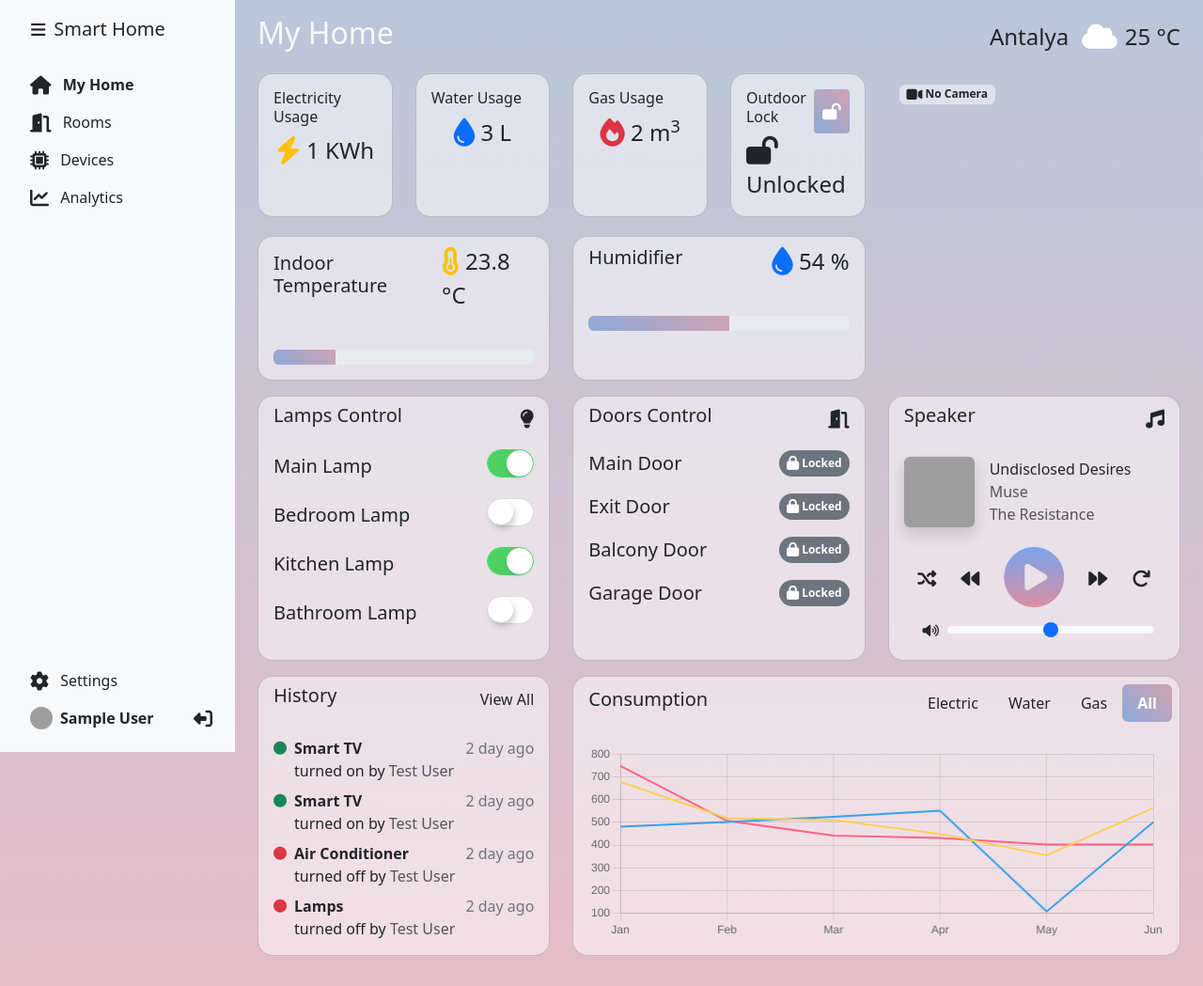
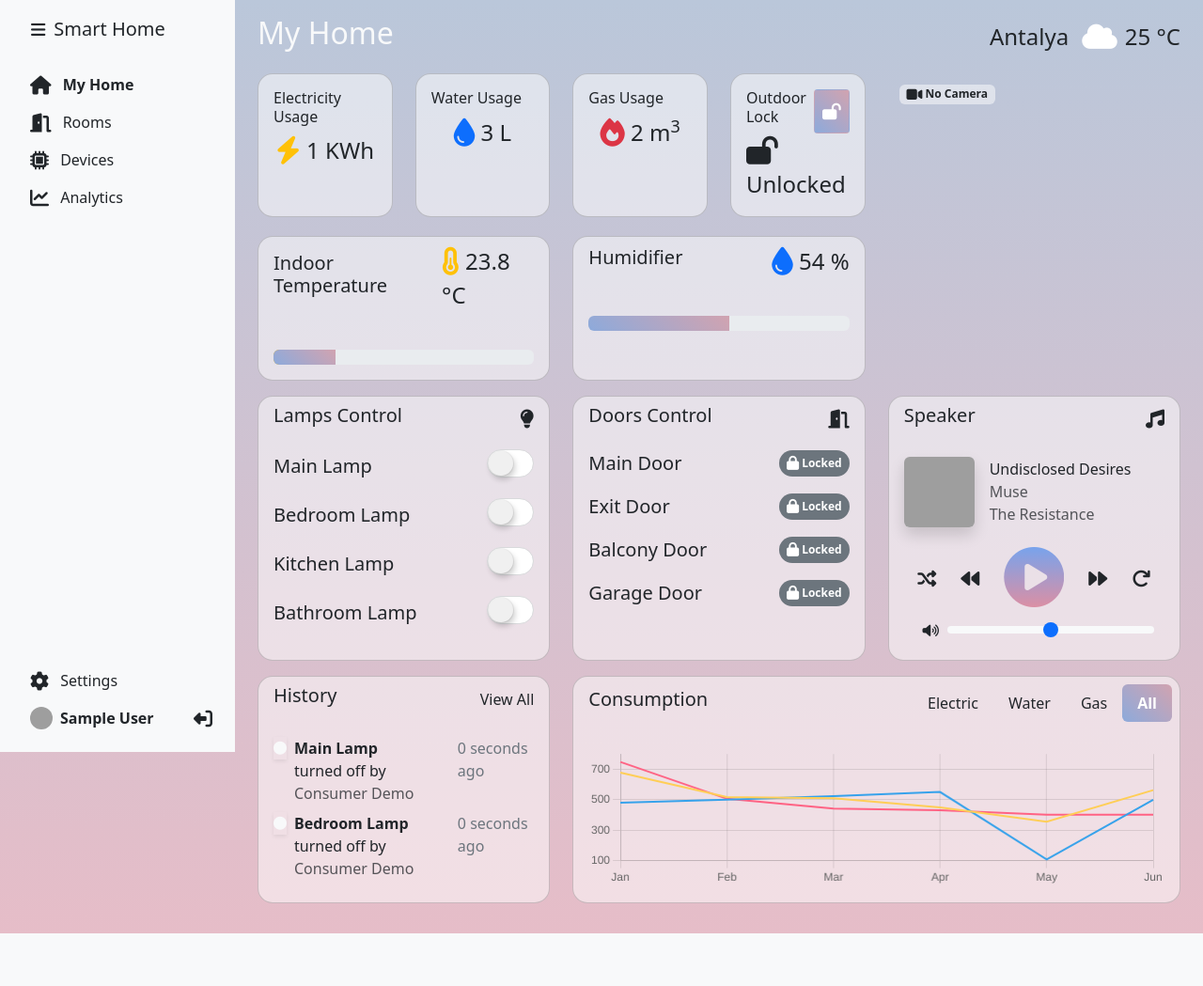
Before and after one commit to cerenkdy/Web-Programming---Home-Automation-WebApp, a PHP site: page /myhome.php in a window 1280 px wide. Shown: the whole page at 94% size. After the commit the page ends 993 px from the top, so only its background shows below. Run offline with PHP 8.4, Linux system fonts and the light colour scheme; the visitor is signed in with stand-in values (Sample User, id 1); data comes from the database, SQL or seed files in the repository; grey boxes are pictures that could not be loaded.

Commit message:
History and Lamps control have been added

```diff
--- a/myhome.php
+++ b/myhome.php
@@ -239,31 +239,23 @@ $page = 'myhome';
                                 <h2 class="h5">Lamps Control</h2>
                                 <i class="fas fa-lightbulb fa-lg text-dark"></i>
                             </div>
-                            <ul class="list-unstyled">
-                                <li class="d-flex justify-content-between align-items-center p-2 px-3">
-                                    <span class="fs-5">Main Lamp</span>
-                                    <label class="switch">
-                                        <input type="checkbox" class="apple-switch" checked>
+                            <ul class="list-unstyled overflow-auto" style="max-height: 210px">
+                                <?php
+                                $stmt = $db->prepare("SELECT * FROM devices WHERE type = 'light' AND user_id = ?");
+                                $stmt->execute([$user_id]);
+                                $devices = $stmt->fetchAll(PDO::FETCH_ASSOC);
+                                foreach ($devices as $device) {
+                                    $device_id = $device['id'];
+                                    $device_name = $device['name'];
+                                    $device_status = $device['status'];
+                                    ?>
+                                <li class="d-flex align-items-center p-2 px-3">
+                                    <span class="fs-5 mr-2"><?php echo $device_name; ?></span>
+                                    <label class="switch ms-auto">
+                                        <input type="checkbox" class="apple-switch sh-switch" <?php if($device_status == 1) echo "checked"; ?>>
                                     </label>
                                 </li>
-                                <li class="d-flex justify-content-between align-items-center p-2 px-3">
-                                    <span class="fs-5">Bedroom Lamp</span>
-                                    <label class="switch">
-                                        <input type="checkbox" class="apple-switch">
-                                    </label>
-                                </li>
-                                <li class="d-flex justify-content-between align-items-center p-2 px-3">
-                                    <span class="fs-5">Kitchen Lamp</span>
-                                    <label class="switch">
-                                        <input type="checkbox" class="apple-switch" checked>
-                                    </label>
-                                </li>
-                                <li class="d-flex justify-content-between align-items-center p-2 px-3">
-                                    <span class="fs-5">Bathroom Lamp</span>
-                                    <label class="switch">
-                                        <input type="checkbox" class="apple-switch">
-                                    </label>
-                                </li>
+                                <?php }?>
                             </ul>
                         </div>
                     </div>
@@ -346,42 +338,42 @@ $page = 'myhome';
                             </div>
                             <div class="card-body">
                                 <ul class="list-unstyled mb-0">
-                                    <!-- action 1 -->
+                                    <?php
+                                    $stmt = $db->prepare("SELECT * FROM logs INNER JOIN devices ON logs.device_id = devices.id WHERE devices.user_id = ? ORDER BY logs.id DESC LIMIT 4");
+                                    $stmt->execute([$user_id]);
+                                    $logs = $stmt->fetchAll(PDO::FETCH_ASSOC);
+                                    $logs_user = [
+                                        'producers' => [],
+                                        'consumers' => [],
+                                    ];
+                                    foreach ($logs as $log) {
+                                        $device_name = $log['name'];
+                                        $device_type = $log['type'];
+                                        $device_status = $log['status'];
+                                        $log_action = $log['action'];
+                                        $log_user_id = $log['user_id'];
+                                        $log_table = $log['user_type'] =='producers' ? 'producers' : 'consumers';
+                                        if ($log_action == 1) {
+                                            $log_action_text = "turned on";
+                                        } else {
+                                            $log_action_text = "turned off";
+                                        }
+                                        if(!isset($logs_user[$log_table][$log_user_id])) {
+                                            $stmt = $db->prepare("SELECT * FROM `".$log_table."` WHERE id = ?");
+                                            $stmt->execute([$log_user_id]);
+                                            $user = $stmt->fetch(PDO::FETCH_ASSOC);
+                                            $logs_user[$log_table][$log_user_id] = $user['name'];
+                                        }
+                                        ?>
                                     <li class="d-flex mb-2 align-items-start">
-                                        <span><i class="fas fa-circle fa-sm text-success me-2"></i></span>
+                                        <span class="me-2 text-<?php echo ($log_action == 1) ? "sh" : "light"; ?> shadow-sm"><i class="fas fa-circle fa-sm"></i></span>
                                         <div class="d-flex flex-column justify-content-center">
-                                            <strong>Smart TV</strong>
-                                            <div>turned on by <span class="text-muted">Test User</span></div>
+                                            <strong><?php echo $device_name; ?></strong>
+                                            <div><?php echo $log_action_text; ?> by <span class="text-muted"><?php echo $logs_user[$log_table][$log_user_id]; ?></span></div>
                                         </div>
-                                        <date class="ms-auto text-secondary">2 day ago</date>
+                                        <date class="ms-auto text-secondary"><?php echo diffForHumans($log['created_at']); ?></date>
                                     </li>
-                                    <!-- action 2 -->
-                                    <li class="d-flex mb-2 align-items-start">
-                                        <span><i class="fas fa-circle fa-sm text-success me-2"></i></span>
-                                        <div class="d-flex flex-column justify-content-center">
-                                            <strong>Smart TV</strong>
-                                            <div>turned on by <span class="text-muted">Test User</span></div>
-                                        </div>
-                                        <date class="ms-auto text-secondary">2 day ago</date>
-                                    </li>
-                                    <!-- action 3 -->
-                                    <li class="d-flex mb-2 align-items-start">
-                                        <span><i class="fas fa-circle fa-sm text-danger me-2"></i></span>
-                                        <div class="d-flex flex-column">
-                                            <strong>Air Conditioner</strong>
-                                            <div>turned off by <span class="text-muted">Test User</span></div>
-                                        </div>
-                                        <date class="ms-auto text-secondary">2 day ago</date>
-                                    </li>
-                                    <!-- action 4 -->
-                                    <li class="d-flex align-items-start">
-                                        <span><i class="fas fa-circle fa-sm text-danger me-2"></i></span>
-                                        <div class="d-flex flex-column">
-                                            <strong>Lamps</strong>
-                                            <div>turned off by <span class="text-muted">Test User</span></div>
-                                        </div>
-                                        <date class="ms-auto text-secondary">2 day ago</date>
-                                    </li>
+                                    <?php } ?>
                                 </ul>
                             </div>
                         </div>
```
